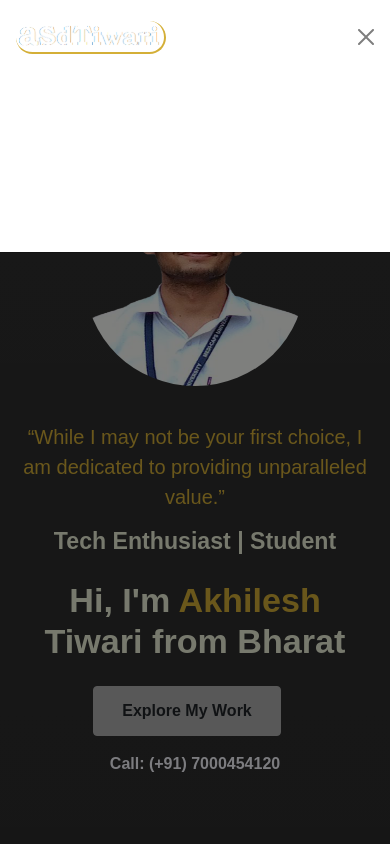
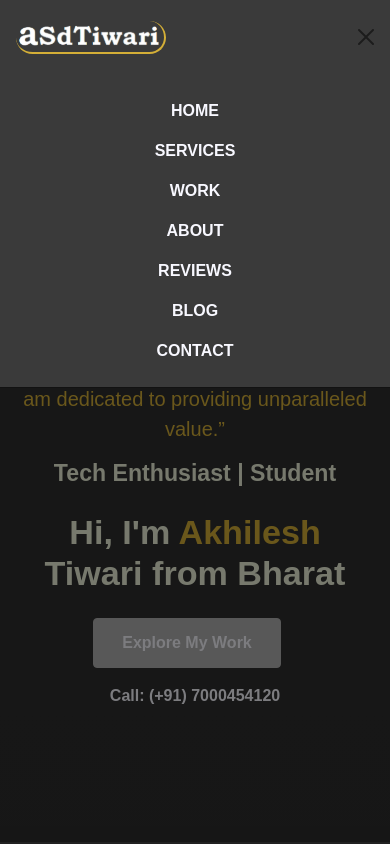
Before and after one commit to asdtiwari/asdtiwari.github.io, a plain HTML site: page index.html in a window 390 px wide. Both pictures are taken after a click on the button "Toggle navigation". Shown: the top 844 px of the page. Drawn offline with Linux system fonts and the light colour scheme; a web font is replaced by a local one.

Commit message:
Update style.css

```diff
--- a/assets/css/style.css
+++ b/assets/css/style.css
@@ -42,8 +42,9 @@ h1, h2, h3, h4, h5, h6 {
 
 a {
     text-decoration: none;
-    color: var(--color-body);
+    color: var(--color-body) !important;
     transition: all 0.4s ease;
+    width: fit-content;
 
     &:hover {
         color: var(--color-brand2);
@@ -55,8 +56,9 @@ img {
 }
 
 /* Navbar */
-.navbar {
-    background-color: var(--color-base);
+.offcanvas, .navbar {
+    background-color: var(--color-base) !important;
+    height: fit-content;
     .nav-link {
         font-weight: 700;
         text-transform: uppercase;
@@ -86,8 +88,8 @@ img {
 }
 
 /* body */
-#content-wrapper {
-    padding-top: 59px;
+section .container {
+    padding-top: 10px;
 }
 
 .home {
@@ -235,6 +237,10 @@ img {
 
 /* media query */
 @media (min-width: 992px) {
+
+    section .container {
+        padding-top: 0;
+    }
     .navbar {
         min-height: 100vh;
         width: var(--sidebar-width);
@@ -257,8 +263,6 @@ img {
 
 @media (max-width: 575px) {
     #home {
-        padding-top: 0 !important;
-
         .container .row {
             text-align: center !important;
 
@@ -267,12 +271,11 @@ img {
             }
 
             .user-image {
-                width: 60%;
-                height: 75%;
+                width: 205px;
+                height: 210px;
                 padding: 0;
                 margin: 0;
             }
         }
     }
-
 }
```
